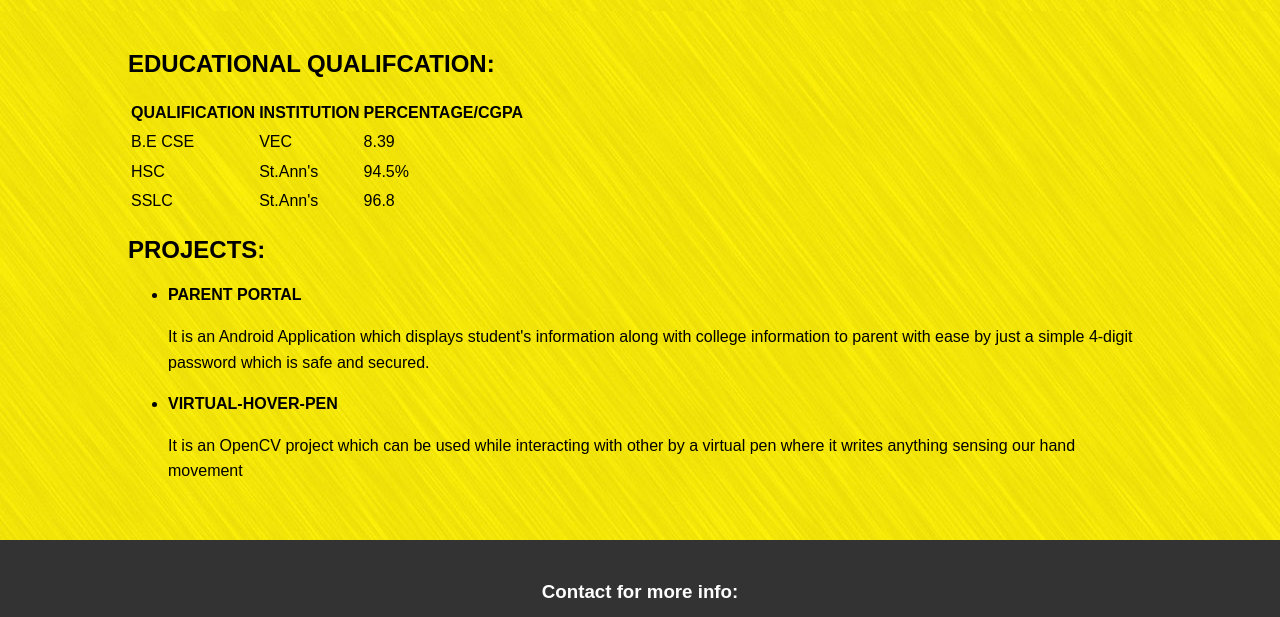
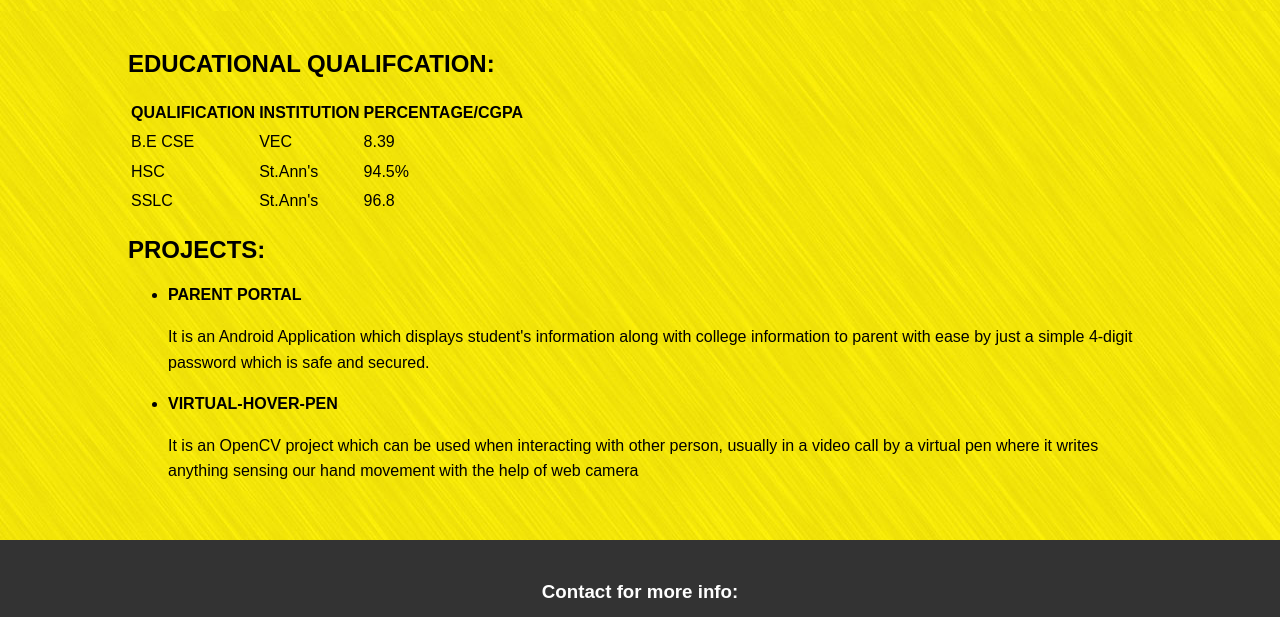
Before and after one commit to Gurusai1/Gurusai_portfolio, a plain HTML site: page index.html in a window 1280 px wide. Shown: the part 789-1406 px from the top of the page. Drawn offline with Linux system fonts and the light colour scheme.

Commit message:
projectupdated.html

```diff
--- a/index.html
+++ b/index.html
@@ -93,7 +93,7 @@
 	<li><strong>PARENT PORTAL</strong></li>
 	<p>It is an Android Application which displays student's information along with college information to parent with ease by just a simple 4-digit password which is safe and secured.</p>
 	<li><strong>VIRTUAL-HOVER-PEN</strong></li>
-	<p>It is an OpenCV project which can be used while interacting with other by a virtual pen where it writes anything sensing our hand movement</p>
+	<p>It is an OpenCV project which can be used when interacting with other person, usually in a video call by a virtual pen where it writes anything sensing our hand movement with the help of web camera</p>
 </ul>
 </div>
 </div>
```
